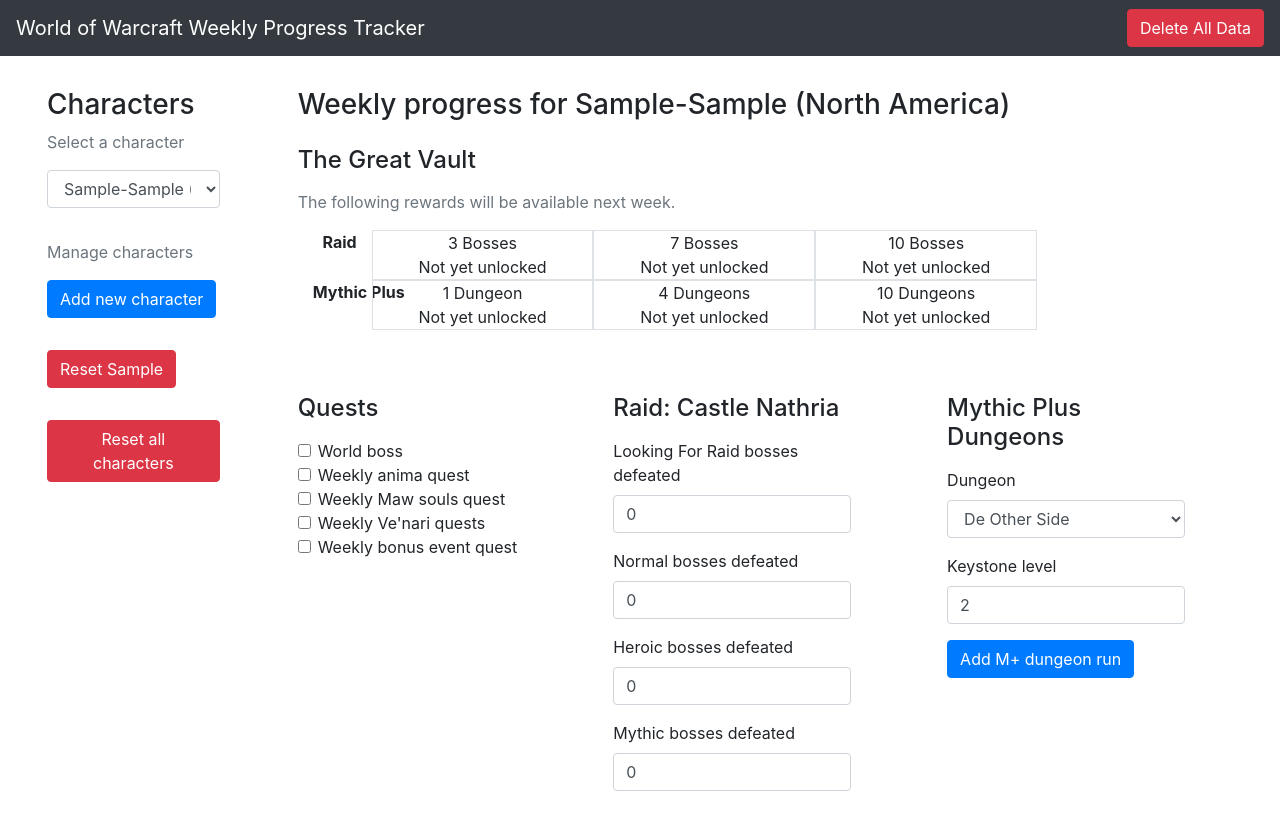
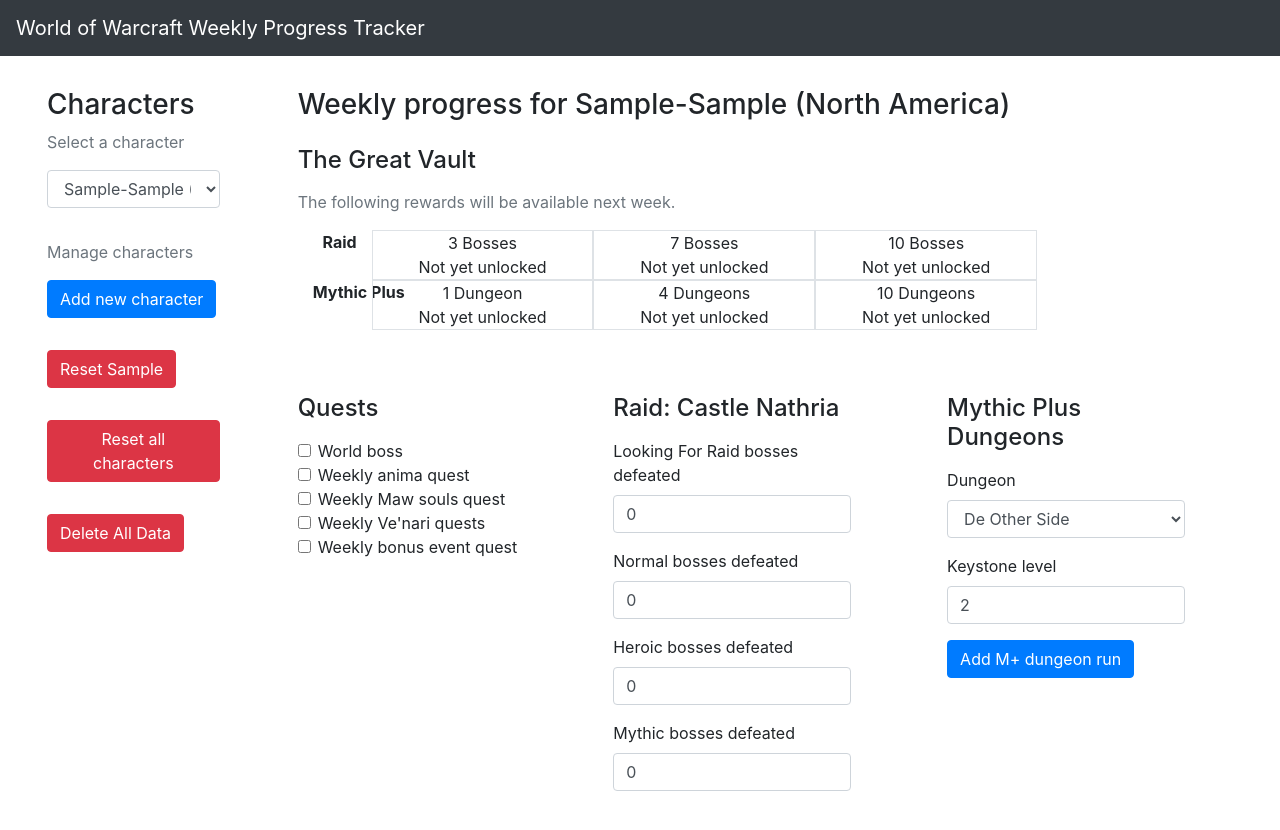
Before and after one commit to jimmycuadra/wowwpt, a React (Create React App) app: page / in a window 1280 px wide. Both pictures are taken after typing "Sample", "Sample" into the empty fields and a click on the button "Add character". Shown: the top 830 px of the page. Built offline with nearby package versions, Linux system fonts and the light colour scheme.

Commit message:
Move delete all data button to the sidebar.

```diff
--- a/src/components/Navigation.tsx
+++ b/src/components/Navigation.tsx
@@ -1,30 +1,10 @@
 import React from "react";
-import Button from "react-bootstrap/Button";
-import Nav from "react-bootstrap/Nav";
 import Navbar from "react-bootstrap/Navbar";
 
-import { useAppDispatch } from "../redux/store";
-import { deleteAllData } from "../redux/characters";
-
 export default function Navigation() {
-  const dispatch = useAppDispatch();
-
-  function handleClick() {
-    if (window.confirm("Are you sure you want to clear all data?")) {
-      dispatch(deleteAllData());
-    }
-  }
-
   return (
     <Navbar bg="dark" variant="dark">
       <Navbar.Brand>World of Warcraft Weekly Progress Tracker</Navbar.Brand>
-      <Navbar.Collapse className="justify-content-end">
-        <Nav>
-          <Nav.Item>
-            <Button variant="danger" onClick={handleClick}>Delete All Data</Button>
-          </Nav.Item>
-        </Nav>
-      </Navbar.Collapse>
     </Navbar>
   );
 }
--- a/src/components/Sidebar.tsx
+++ b/src/components/Sidebar.tsx
@@ -4,6 +4,7 @@
 
 import { useAppDispatch } from "../redux/store";
 import {
+  deleteAllData,
   resetAllCharacters,
   resetCharacter,
   selectAllCharacters,
@@ -17,6 +18,12 @@
   const character = useSelector(selectCurrentCharacter);
   const dispatch = useAppDispatch();
   const [addingNewCharacter, setAddingNewCharacter] = useState(false);
+
+  function handleClickDeleteAllData() {
+    if (window.confirm("Are you sure you want to clear all data?")) {
+      dispatch(deleteAllData());
+    }
+  }
 
   if (addingNewCharacter || characters.length < 1) {
     return <AddCharacter setAddingNewCharacter={setAddingNewCharacter} charactersExist={characters.length > 0} />;
@@ -47,6 +54,9 @@
                 }
               }}>Reset all characters</Button>
             </div>
+            <div className="character-select-section">
+              <Button variant="danger" onClick={handleClickDeleteAllData}>Delete All Data</Button>
+            </div>
           </>
         }
       </>
```
